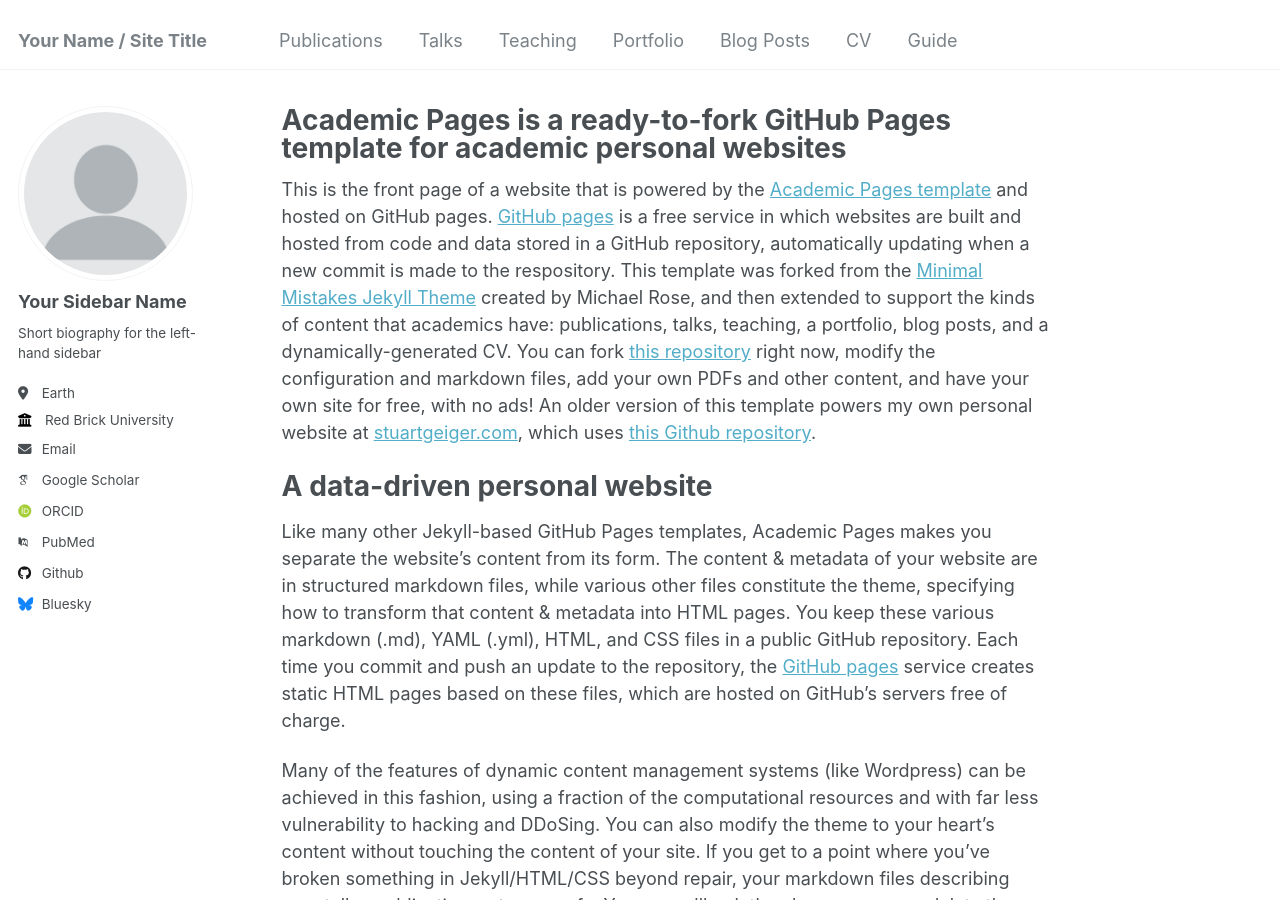
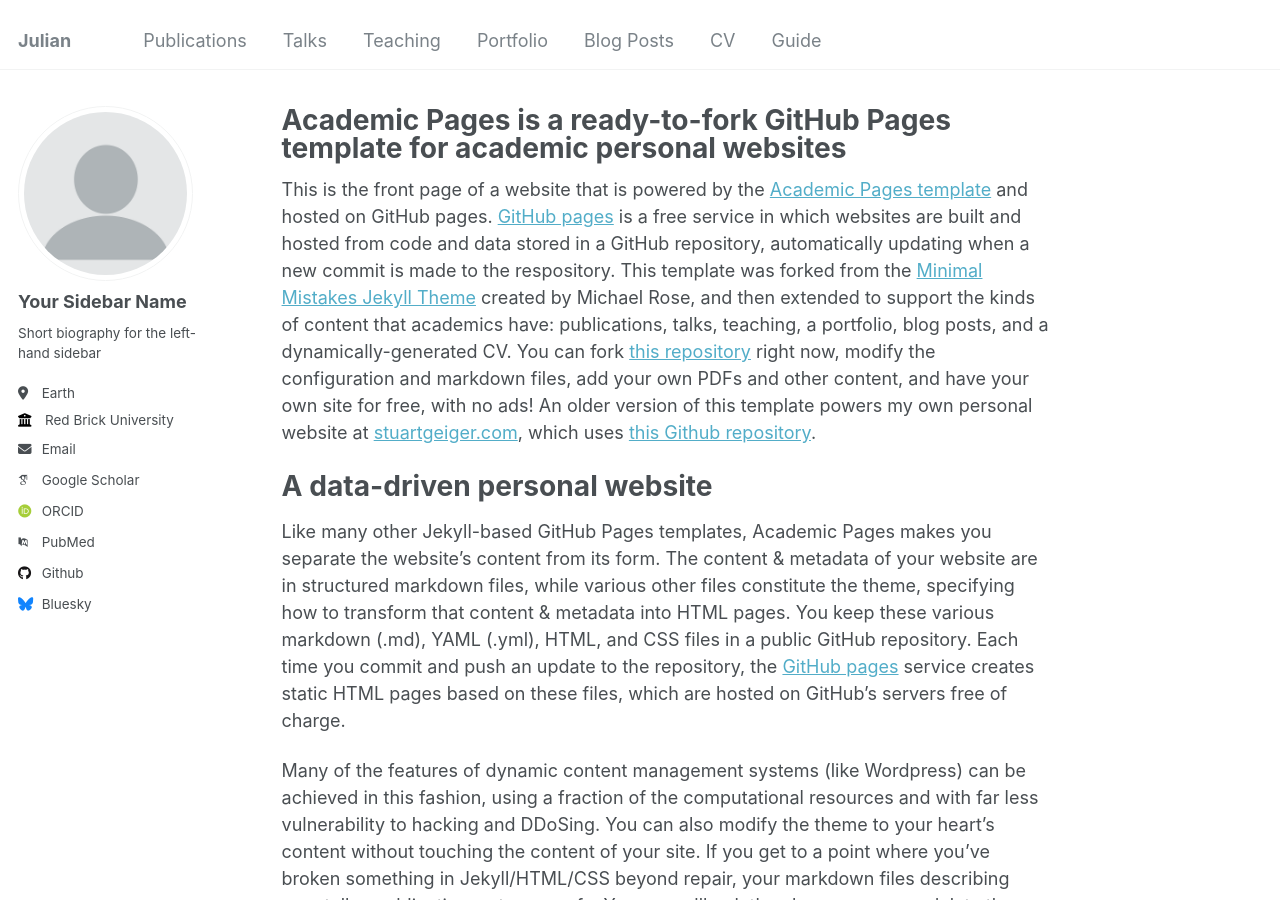
Before and after one commit to gabadillo/gabadillo.github.io, a Jekyll site: the page built from _pages/about.md, in a window 1280 px wide and 900 px high. Built offline with Jekyll 4.4.1, drawn with Linux system fonts in a browser that asks for light colours; some web fonts are replaced.

Commit message:
new name

```diff
--- a/_config.yml
+++ b/_config.yml
@@ -8,7 +8,7 @@
 
 # Basic Site Settings
 locale                   : "en-US"
-title                    : "Your Name / Site Title"
+title                    : "Julian"
 title_separator          : "-"
 name                     : &name "Your Name"
 description              : &description "personal description"
```
